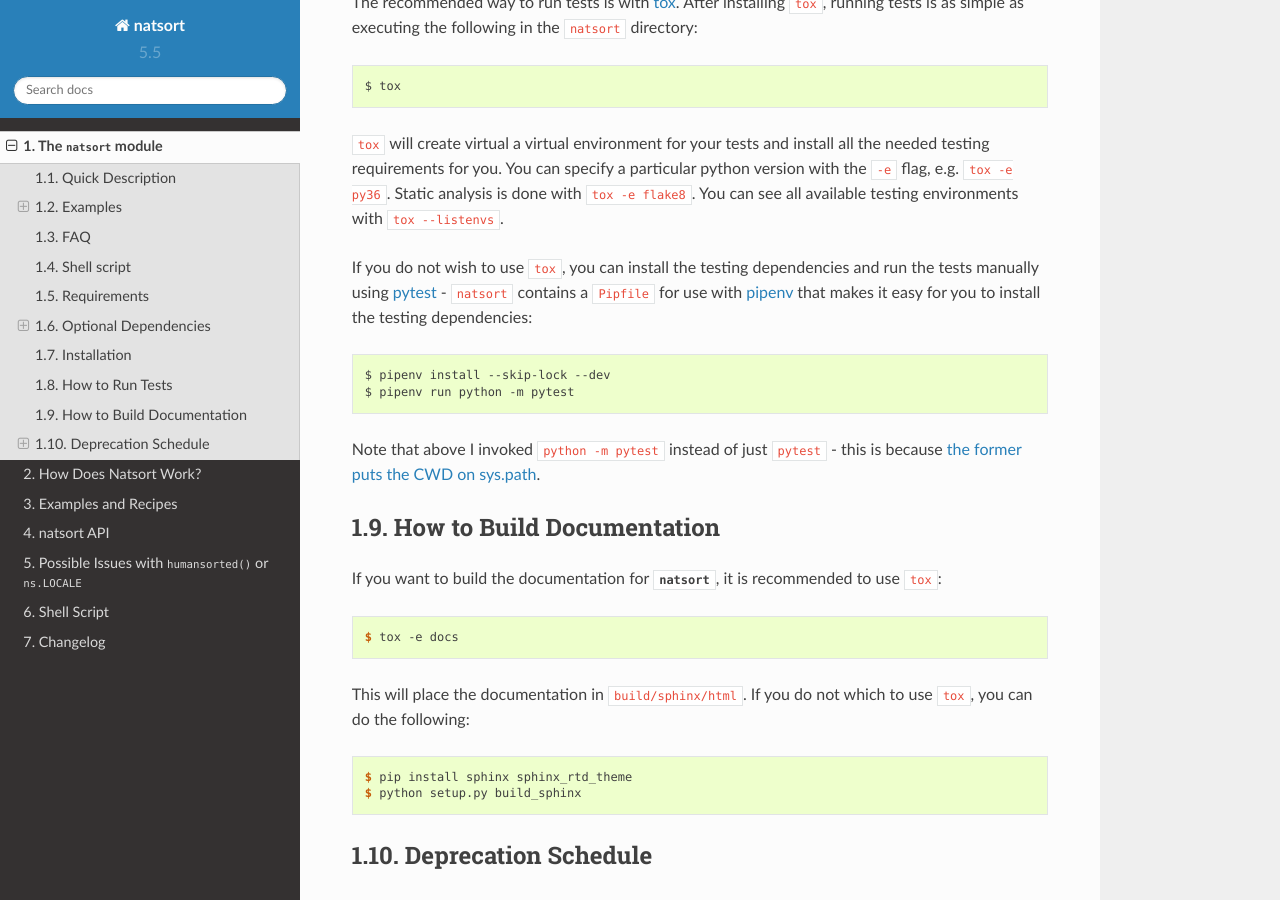
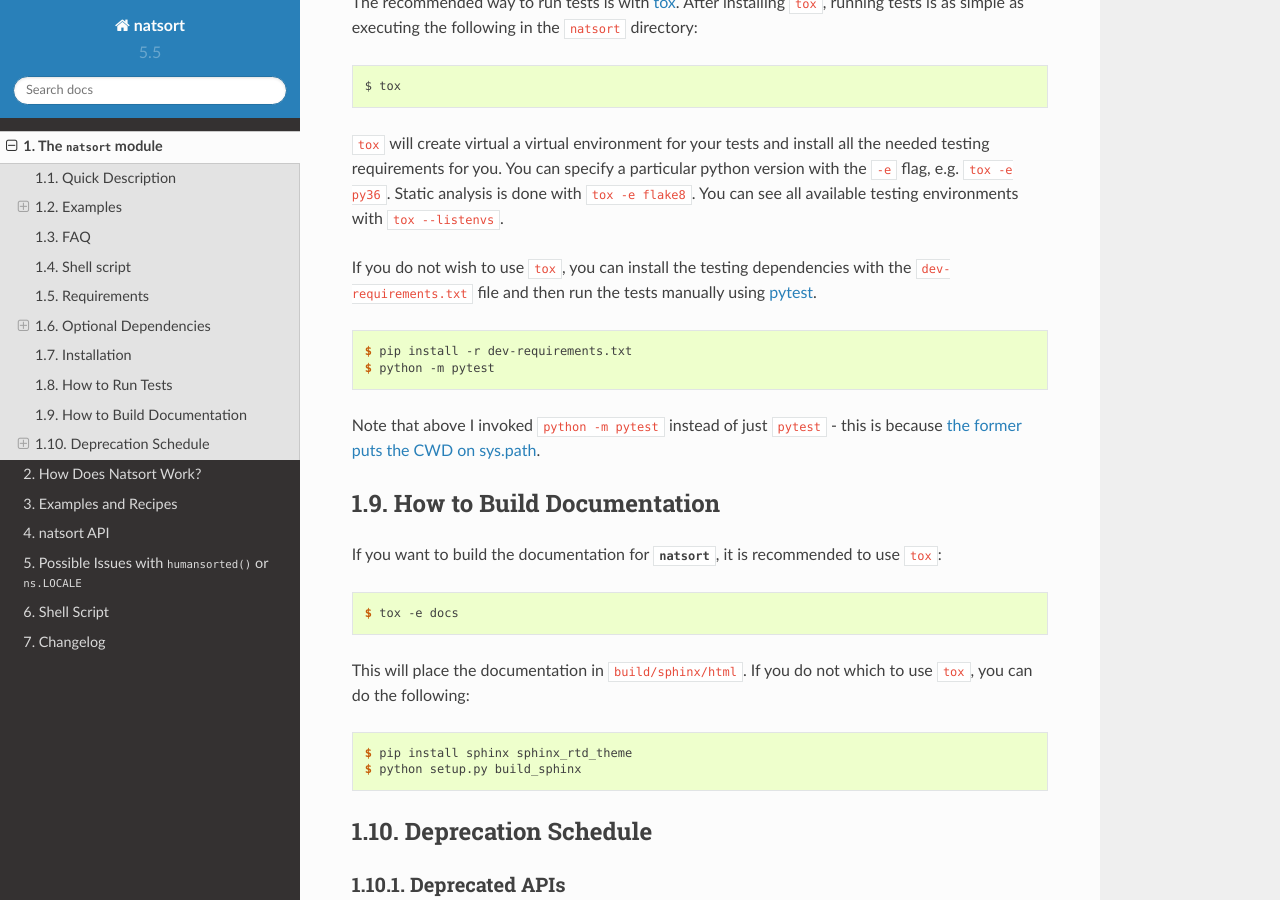
Before and after one commit to SethMMorton/natsort, a Sphinx documentation site: the page built from docs/intro.rst, in a window 1280 px wide and 900 px high, scrolled down 6980 px. Built offline with Sphinx 7.4.7 and the Read the Docs theme 2.0.0, drawn with Linux system fonts in a browser that asks for light colours.

Commit message:
Update documentation to not mention pipenv

```diff
--- a/docs/intro.rst
+++ b/docs/intro.rst
@@ -388,15 +388,14 @@ needed testing requirements for you.  You can specify a particular python versio
 with the ``-e`` flag, e.g. ``tox -e py36``. Static analysis is done with ``tox -e flake8``.
 You can see all available testing environments with ``tox --listenvs``.
 
-If you do not wish to use ``tox``, you can install the testing dependencies and run the
-tests manually using `pytest <https://docs.pytest.org/en/latest/>`_ - ``natsort``
-contains a ``Pipfile`` for use with `pipenv <https://github.com/pypa/pipenv>`_ that
-makes it easy for you to install the testing dependencies:
+If you do not wish to use ``tox``, you can install the testing dependencies with the
+``dev-requirements.txt`` file and then run the tests manually using
+`pytest <https://docs.pytest.org/en/latest/>`_.
 
-.. code-block:: sh
+.. code-block:: console
 
-    $ pipenv install --skip-lock --dev
-    $ pipenv run python -m pytest
+    $ pip install -r dev-requirements.txt
+    $ python -m pytest
 
 Note that above I invoked ``python -m pytest`` instead of just ``pytest`` - this is because
 `the former puts the CWD on sys.path <https://docs.pytest.org/en/latest/usage.html#calling-pytest-through-python-m-pytest>`_.
```
Also changed, not shown: README.rst (+5 -6 lines).
